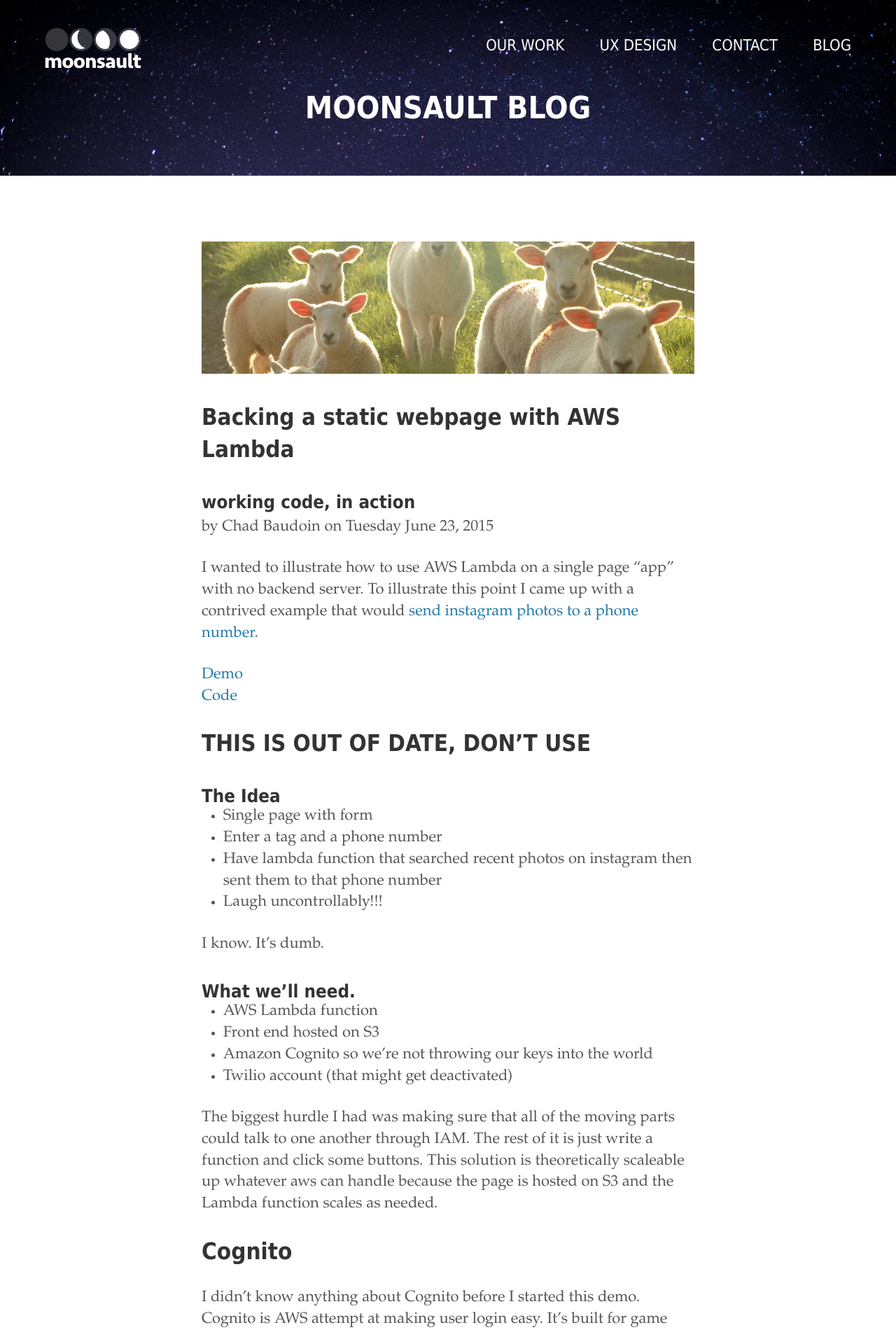
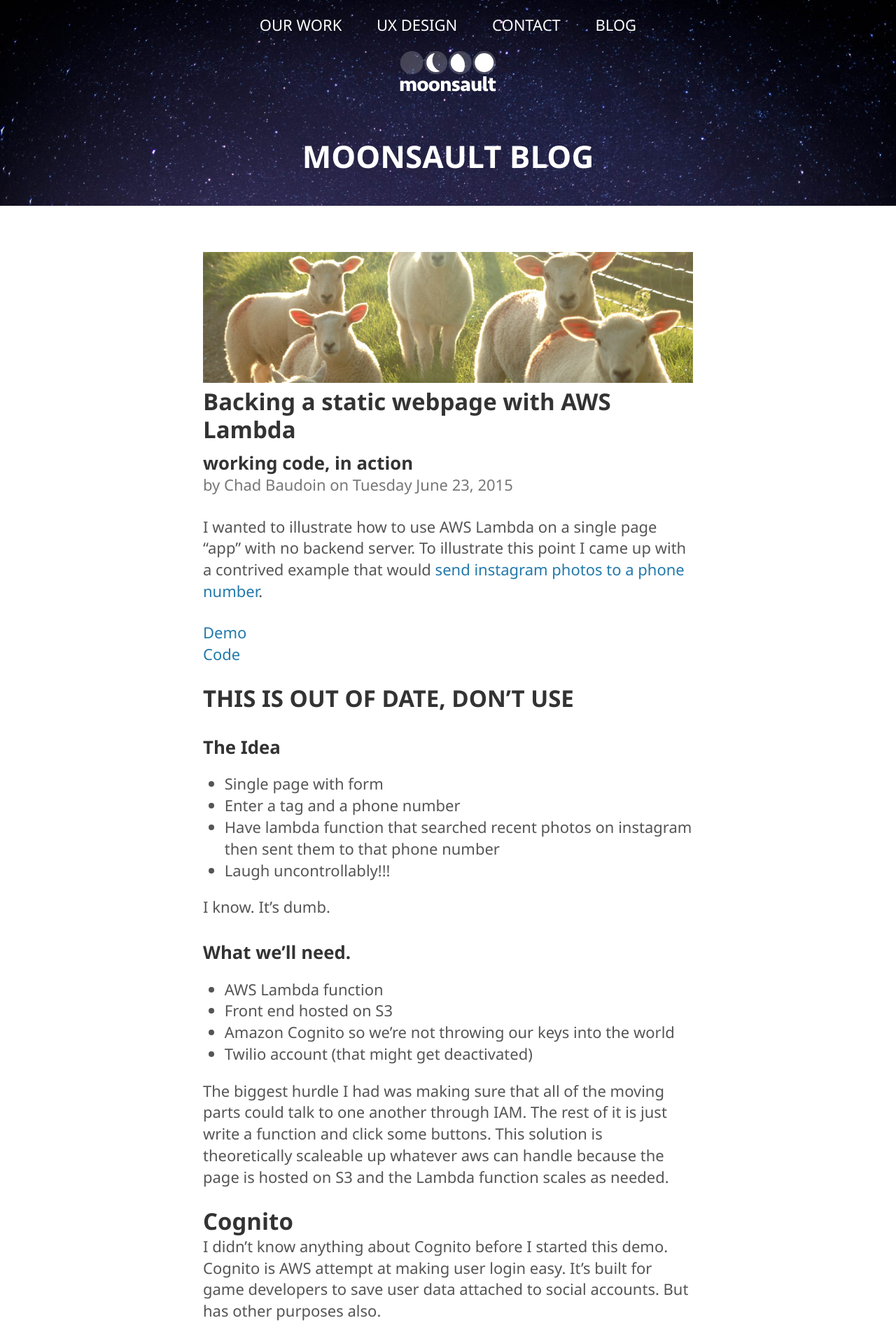
Before and after one commit to moonsaultco/moonsaultco.github.io, a Jekyll site: the page built from _posts/2015-06-23-using-aws-lambda-app.md, in a window 1280 px wide. Shown: the top 1903 px of the page at 70% size. Built offline with Jekyll 4.4.1, drawn with Linux system fonts in a browser that asks for light colours; some of the changed text lies outside the part shown.

Commit message:
many changes to make site look and work better

```diff
--- a/_includes/footer.html
+++ b/_includes/footer.html
@@ -1,3 +1,7 @@
 <div class="footer">
-	©2018 Moonsault Software
+	<span class="copyright">{{ site.time | date: "%Y" }} Moonsault Software</span>
+	<a href="/#work">Our Work</a>
+	<a href="/ux/">UX Design</a>
+	<a href="/#contact">Contact</a>
+	<a href="/blog/">Blog</a>
 </div>
--- a/_includes/header.html
+++ b/_includes/header.html
@@ -1,9 +1,9 @@
-<div class="logo-box">
-	<a href="/">{% include logo.svg %}</a>
-</div>
 <nav>
 	<a href="/#work">Our Work</a>
 	<a href="/ux/">UX Design</a>
 	<a href="/#contact">Contact</a>
 	<a href="/blog/">Blog</a>
 </nav>
+<div class="logo-box">
+	<a href="/">{% include logo.svg %}</a>
+</div>
--- a/_includes/index.scss
+++ b/_includes/index.scss
@@ -1,12 +1,13 @@
 
 $moon-blue: #004B77;
 $moon-text: #2279AB;
+$link-hover: #22AB82;
 $text-color: #555;
 $dark-text: #333;
 $light-text: #777;
 $lighter-text: #aaa;
 $gray-bg: #eee;
-$text-width: 32em;
+$text-width: 700px;
 
 
 * {
@@ -16,7 +17,8 @@
 }
 
 body {
-	font-family: 'Iowan Old Style', Palatino, Georgia, 'Times New Roman', Times, serif;
+	//font-family: 'Iowan Old Style', Palatino, Georgia, 'Times New Roman', Times, serif;
+	font-family: Avenir, "Segoe UI", "Trebuchet MS", "Tahoma", sans-serif;
 	background-color: white;
 	color: $text-color;
 	font-size: 16px;
@@ -24,22 +26,26 @@
 }
 
 .contrast-font {
-	font-family: Tahoma, Avenir, Segoe, Verdana, sans-serif;
+	font-family: Avenir, "Segoe UI", "Trebuchet MS", "Tahoma", sans-serif;
+	//font-family: 'Iowan Old Style', Palatino, Cambria, Georgia, serif;
+	//font-family: Tahoma, Avenir, Segoe, Verdana, sans-serif;
+	//font-family: "Helvetica Neue", Arial, Helvetica, sans-serif;
+	//font-family: "Gill Sans", "Segoe UI", "Tahoma", sans-serif;
 }
 
 p {
-	margin: 1.3em 0;
+	margin: 0 0 1.3em 0;
 }
 
 a {
     color: $moon-text;
     text-decoration: none;
-    transition: color 300ms ease-in;
+    transition: color .3s ease-in;
     &:visited {
        color: $moon-blue;
     }
     &:hover {
-        color: #22AB82;
+        color: $link-hover;
         //text-decoration: underline;
     }
 }
@@ -48,10 +54,11 @@
 	@extend .contrast-font;
 	margin: 1.3em 0 0;
 	color: $dark-text;
+	line-height: 1.2;
 }
 
 h3 {
-	margin-bottom: -1em;
+	//margin-bottom: -1em;
 }
 
 h2 {
@@ -84,8 +91,21 @@
 	}
 }
 
+figure {
+	margin: 1em 0;
+}
+
+.intro {
+	text-shadow: 1px 1px 0px black;
+	.screen {
+		background-color: rgba(0,0,0,0.2);
+		padding-bottom: 2em;
+	}
+}
+
 .intro, .header {
 	background-color: black;
+	padding: 0;
 	color: white;
 	background-image: url('/img/night-trees.jpg');
 	background-repeat: no-repeat;
@@ -93,11 +113,11 @@
 	position: relative;
 
 	.logo-box {
-		position: absolute;
-		top:  20px;
-		left: 1em;
-		width: 92px;
-		height: 39px;
+		margin: 1em auto;
+		width: 92px * 1.2;
+		height: 39px * 1.2;
+
+		animation: grow 1.5s 1;
 		a {
 			border: none;
 		}
@@ -107,13 +127,28 @@
 	nav {
 		@extend .contrast-font;
 		text-transform: uppercase;
+		text-align: center;
+		padding-top: 20px;
 		//font-weight: bold;
+		//animation: fade-in 2.5s 1;
+		animation: grow 1.5s 1;
 		a {
 			color: white;
 			border-bottom: none;
-			//margin-left: 2em;
+			margin: 0 1em;
 		}
 	}
+}
+
+
+@keyframes fade-in {
+  0%   { opacity: 0;}
+  100% { opacity: 1; }
+}
+
+@keyframes grow {
+  0%   { transform: scale(0.7); opacity: 0;}
+  100% { transform: scale(1); opacity: 1;}
 }
 
 .header {
@@ -121,13 +156,16 @@
 	h1 {
 		color: white;
 		text-align: center;
+		margin-top: 0;
+		padding: 1em;
+		//animation: fade-in 2.5s 1;
+		animation: grow 1.5s 1;
+		a, a:visited {
+			color: white;
+		}
 	}
 }
 
-.testimonials {
-	background-color: black;
-	color: white;
-}
 
 .testimonials, .intro {
 	a {
@@ -136,9 +174,6 @@
 	}
 }
 
-.intro .text {
-	text-shadow: 1px 1px 0px black;
-}
 
 .testimonials .wrap {
 	height: 150px;
@@ -160,6 +195,7 @@
 	top: 50%;
 
 	.mark {
+		font-family: 'Iowan Old Style', Cambria, Georgia, serif;
 		font-size: percentage(60/16);
 		position: absolute;
 		top: -.2em;
@@ -266,7 +302,7 @@
 	}
 }
 
-#contact, .footer {
+#contact{
 	background-color: black;
 	color: white;
 	h2, h3 {
@@ -274,8 +310,7 @@
 		margin-top: 0;
 	}
 	a {
-		color: white;
-		border-bottom: 1px white dotted;
+		color: $link-hover;
 	}
 }
 
@@ -320,8 +355,16 @@
 }
 
 .footer {
-	//text-align: center;
+	background-color: black;
+	color: white;
+	@extend .contrast-font;
+	font-size: 120%;
+	text-align: center;
 	padding: 1em;
+	a {
+		margin: 0 1em;
+		color: white;
+	}
 }
 
 // animations between image in work
@@ -339,6 +382,7 @@
 .ux {
 	h2 {
 		text-align: center;
+		margin-bottom: 1.3em;
 	}
 	.latest-post .title {
 		@extend .contrast-font;
@@ -367,8 +411,11 @@
 	}
 }
 
+.post-meta, .author {
+	color: $light-text;
+}
+
 .post-meta {
-	color: $light-text;
 	margin-bottom: .5em;
 }
 
@@ -380,6 +427,13 @@
 	max-width: 100%;
 }
 
+.head-image p{
+	margin: 0;
+}
+
+h3.subtitle {
+	margin-top: .5em;
+}
 
 // mobile only
 @media (max-width: 767px) {
@@ -388,54 +442,38 @@
 		display: none;
 	}
 
-	nav {
-		width: 100%;
-		position: absolute;
-		top: .5em;
-		left: 0;
-		font-size: percentage(13/16);
-
-		text-align: center;
-		a {
-			margin: 0 .5em;
-			white-space: nowrap;
-		}
-	}
-
 	.intro, .header {
 		.logo-box {
-			position: static;
-			margin: .5em auto;
+			//margin: .5em auto;
+		}
+		nav {
+			font-size: percentage(12/16);
+			padding-top: 10px;
+			a {
+				margin: 0 .5em;
+				white-space: nowrap;
+			}
 		}
 	}
 
 	.header h1 {
-		margin-top: .5em;
+		font-size: 150%;
 	}
 
 	.intro {
 		background-size: contain;
 		.text {
-			margin: 3em auto 0;
+			margin: 3em auto 1em;
+			padding: 0 15px;
 			max-width: $text-width;
 			p {
-				margin-bottom: 0;
-			}
-			.foo &:after {
-				content: "~~~";
-				display: block;
-				text-align: center;
-				margin-top: 1.3em;
+				//margin-bottom: 0;
 			}
 		}
 	}
 
 	.testimonials {
-		//background-color: $moon-blue;
-		//background-color: #002B45;
-		//background-color: #232241;
-		//border-top: 1px #555 dotted;
-		padding: 2px 10px;
+		padding: 2px 10px 2em;
 		font-size: 90%;
 	}
 
@@ -476,7 +514,16 @@
 		}
 	}
 
-
+	.footer {
+		font-size: 14px;
+		.copyright {
+			display: block;
+			margin-bottom: .25em;
+		}
+		a {
+			margin: 0 .5em;
+		}
+	}
 }
 
 // mobile landscape
@@ -489,9 +536,6 @@
 	.intro {
 		background-size: 100%;
 		min-height: 55vw;
-		.text {
-
-		}
 	}
 }
 
@@ -518,49 +562,32 @@
 		min-height: 660px;
 	}
 
-	.img-switch img {
-		max-width: (1200px * .75);
-		margin-left: -98px;
-	}
 
 	.work .light {
 		font-size: 80%;
 	}
 
-	$lrg-margin: 5%;
-
 	.intro, .header {
 		.logo-box {
-			top: 40px;
-			left:$lrg-margin;
 			width: 92px * 1.5;
 			height: 39px * 1.5;
-			//margin: auto;
 			.logo {
 				width: 92px * 1.5;
 				height: 39px * 1.5;
 			}
 		}
 
-		nav {
-			position: absolute;
-			top: 50px;
-			right:$lrg-margin;
-			a {
-				margin-left: 2em;
-			}
-		}
 	}
 
 	.intro {
 		min-height: 40vw;
-		max-height: 60vh;
+		//max-height: 60vh;
 		//background-position: bottom center;
 
 		.text {
 			width: $text-width;
-			margin: 7em auto 0;
-
+			margin: 5em auto 0;
+			font-size: percentage(26/22);
 		}
 
 	}
@@ -578,16 +605,13 @@
 	.testimonials .wrap {
 		font-size: 120%;
 		height: 300px;
-		margin: 2em auto;
+		margin: 2em auto 0;
 	}
 
-	.work {
-		padding-top: 0;
-	}
 
-	.top {
+	.ux {
 		h2 {
-			margin: 0 -2em;
+			margin: 0 -2em 1.3em;
 		}
 	}
 
@@ -595,12 +619,26 @@
 		min-height: 160px;
 	}
 
+
+
 }
 
 
 @media (min-width: 1024px) {
 	.intro {
 		min-height: 45vw;
-		background-position: bottom center;
+		//background-position: bottom center;
+	}
+
+	//code sections
+	.highlight {
+		//width: 90vw;
+		margin-left:  -12vw;
+		margin-right: -12vw;
+	}
+
+	.img-switch img {
+		max-width: (1200px * .75);
+		margin-left: -98px;
 	}
 }
--- a/_layouts/post.html
+++ b/_layouts/post.html
@@ -5,7 +5,7 @@
 <section class="header blog">
   {% include header.html %}
 
-  <h1>Moonsault Blog</h1>
+  <h1><a href="/blog/">Moonsault Blog</a></h1>
 
 </section>
 
@@ -21,7 +21,7 @@
     <div class="wrap">
         <h2 itemprop="name">{{page.title}}</h2>
         {% if page.subtitle %}
-          <h3>{{page.subtitle}}</h3>
+          <h3 class="subtitle">{{page.subtitle}}</h3>
         {% endif%}
 
         {% if page.author %}
```
Also changed, not shown: index.html (+5 -9 lines).
